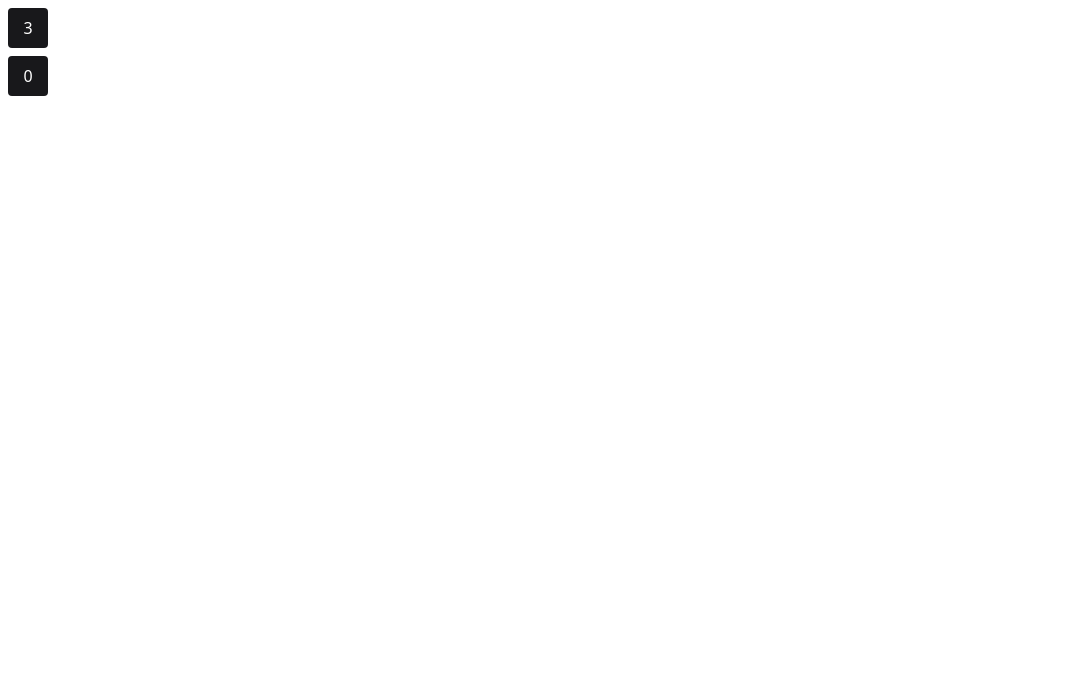
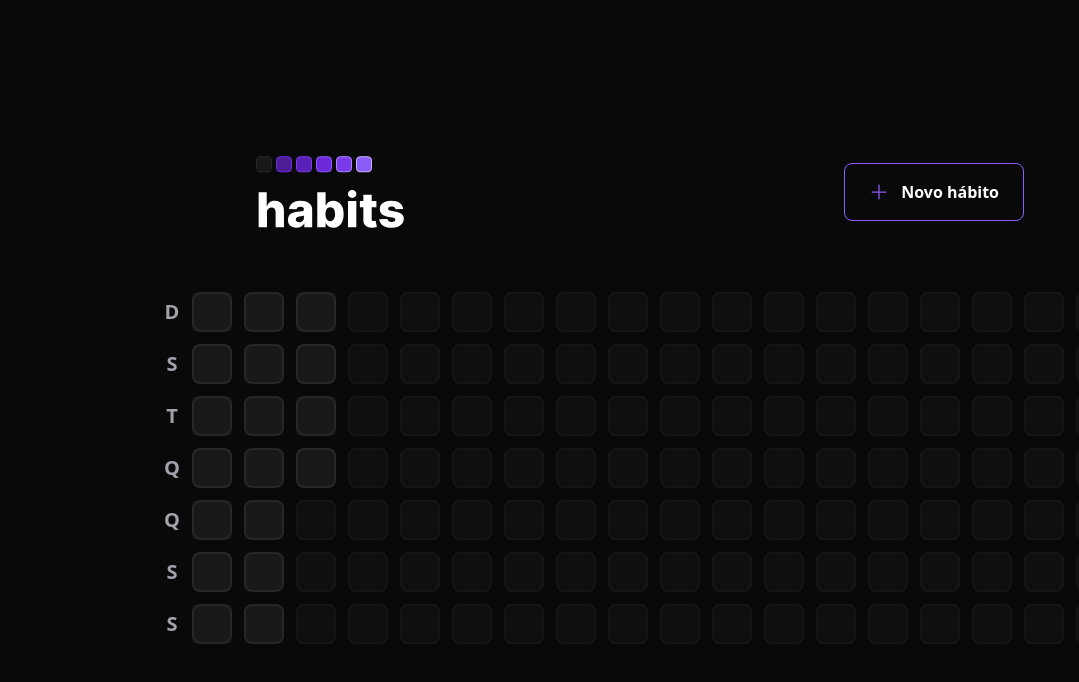
Before and after one commit to BH-Tec/nlw-setup-ignite, a React (Vite) app in the folder web/: page / in a window 1280 px wide. Shown: the top 682 px of the page, without its empty margins (0-1079 px from the left). Built offline with nearby package versions, Linux system fonts and the light colour scheme.

Commit message:
➕ build: update app web (aula 2)

```diff
--- a/web/index.html
+++ b/web/index.html
@@ -6,7 +6,7 @@
     <meta name="viewport" content="width=device-width, initial-scale=1.0" />
     <title>Vite + React + TS</title>
   </head>
-  <body>
+  <body class="bg-background text-white">
     <div id="root"></div>
     <script type="module" src="/src/main.tsx"></script>
   </body>
--- a/web/package.json
+++ b/web/package.json
@@ -9,6 +9,8 @@
     "preview": "vite preview"
   },
   "dependencies": {
+    "dayjs": "^1.11.7",
+    "phosphor-react": "^1.4.1",
     "react": "^18.2.0",
     "react-dom": "^18.2.0"
   },
--- a/web/src/App.tsx
+++ b/web/src/App.tsx
@@ -1,14 +1,16 @@
 import './styles/global.css'
+import { Header } from './components/Header'
+import { SummaryTable } from './components/SummaryTable'
 
-import { Habit } from "./components/Habits"
+// import { Habit } from "./components/Habits"
 
-function App() {
+export function App() {
   return (
-    <div>
-      <Habit completed={3}/>
-      <Habit completed={0}/>
+    <div className='w-screen h-screen flex justify-center items-center'>
+      <div className='w-full max-w-5xl px-6 flex flex-col gap-16'>
+        <Header />
+        <SummaryTable />
+      </div>
     </div>
   )
 }
-
-export default App
--- /dev/null
+++ b/web/src/components/HabitDay.tsx
@@ -0,0 +1,9 @@
+// interface HabitDayProps {
+//   completed: number
+// }
+
+export function HabitDay() {
+  return(
+    <div className="w-10 h-10 bg-zinc-900 border-2 border-zinc-800 rounded-lg"></div>
+  )
+}
--- a/web/src/components/Habits.tsx
+++ /dev/null
@@ -1,9 +0,0 @@
-interface HabitProps {
-  completed: number
-}
-
-export function Habit(props: HabitProps) {
-  return(
-    <div className="bg-zinc-900 w-10 h-10 text-white rounded m-2 text-center flex items-center justify-center">{props.completed}</div>
-  )
-}
--- /dev/null
+++ b/web/src/components/Header.tsx
@@ -0,0 +1,18 @@
+import { Plus } from 'phosphor-react'
+import logoImage from '../assets/logo.svg'
+
+export function Header() {
+  return(
+    <div className='w-full max-w-3xl mx-auto flex items-center justify-between'>
+          <img src={logoImage} alt="Habits" />
+
+          <button
+            type="button"
+            className='border border-violet-500 font-semibold rounded-lg px-6 py-4 flex items-center gap-3 hover:border-violet-300'
+          >
+            <Plus size={20} className="text-violet-500"/>
+            Novo hábito
+          </button>
+        </div>
+  )
+}
--- /dev/null
+++ b/web/src/components/SummaryTable.tsx
@@ -0,0 +1,42 @@
+import { generateDatesFromYearBeginnings } from "../utils/generate-dates-from-year-beginning"
+import { HabitDay } from "./HabitDay"
+
+const weekDays = ["D", "S", "T", "Q", "Q", "S", "S"]
+
+const summaryDates = generateDatesFromYearBeginnings()
+const minimumSummaryDatesSize = 18 * 7 // 18 weeks
+const amountOfDaysToFill = minimumSummaryDatesSize - summaryDates.length
+
+export function SummaryTable() {
+  return(
+    <div className="w-full flex">
+      <div className="grid grid-rows-7 grid-flow-row gap-3">
+        {weekDays.map((weekDay, i) => {
+        return (
+          <div
+            key={`${weekDay}-${i}`}
+            className="text-zinc-400 text-xl h-10 w-10 font-bold flex items-center justify-center"
+          >
+            {weekDay}
+          </div>
+        )
+        })}
+      </div>
+
+      <div className="grid grid-rows-7 grid-flow-col gap-3">
+        {summaryDates.map(date => {
+          return(<HabitDay key={date.toString()} />)
+        })}
+
+        {amountOfDaysToFill > 0 && Array.from({length: amountOfDaysToFill}).map((_, i) => {
+          return (
+            <div
+              key={i}
+              className="w-10 h-10 bg-zinc-900 border-2 border-zinc-800 rounded-lg opacity-40 cursor-not-allowed"
+            />
+          )
+        })}
+      </div>
+    </div>
+  )
+}
--- a/web/src/main.tsx
+++ b/web/src/main.tsx
@@ -1,6 +1,6 @@
 import React from 'react'
 import ReactDOM from 'react-dom/client'
-import App from './App'
+import { App } from './App'
 
 ReactDOM.createRoot(document.getElementById('root') as HTMLElement).render(
   <React.StrictMode>
--- /dev/null
+++ b/web/src/utils/generate-dates-from-year-beginning.ts
@@ -0,0 +1,15 @@
+import dayjs from 'dayjs'
+
+export function generateDatesFromYearBeginnings() {
+  const firstDayOfTheYear = dayjs().startOf('year')
+  const today = new Date()
+
+  const dates = []
+  let compareDate = firstDayOfTheYear
+
+  while (compareDate.isBefore(today)) {
+    dates.push(compareDate.toDate())
+    compareDate = compareDate.add(1, 'day')
+  }
+  return dates
+}
--- a/web/tailwind.config.cjs
+++ b/web/tailwind.config.cjs
@@ -5,7 +5,14 @@
     './index.html'
   ],
   theme: {
-    extend: {},
+    extend: {
+      colors: {
+        background: '#09090A'
+      },
+      gridTemplateRows: {
+        7: 'repeat(7, minmax(0, 1fr))'
+      }
+    },
   },
   plugins: [],
 }
```
Also changed, not shown: web/src/assets/logo.svg (added), 1 other file (tests, documents, lock files or other folders).
